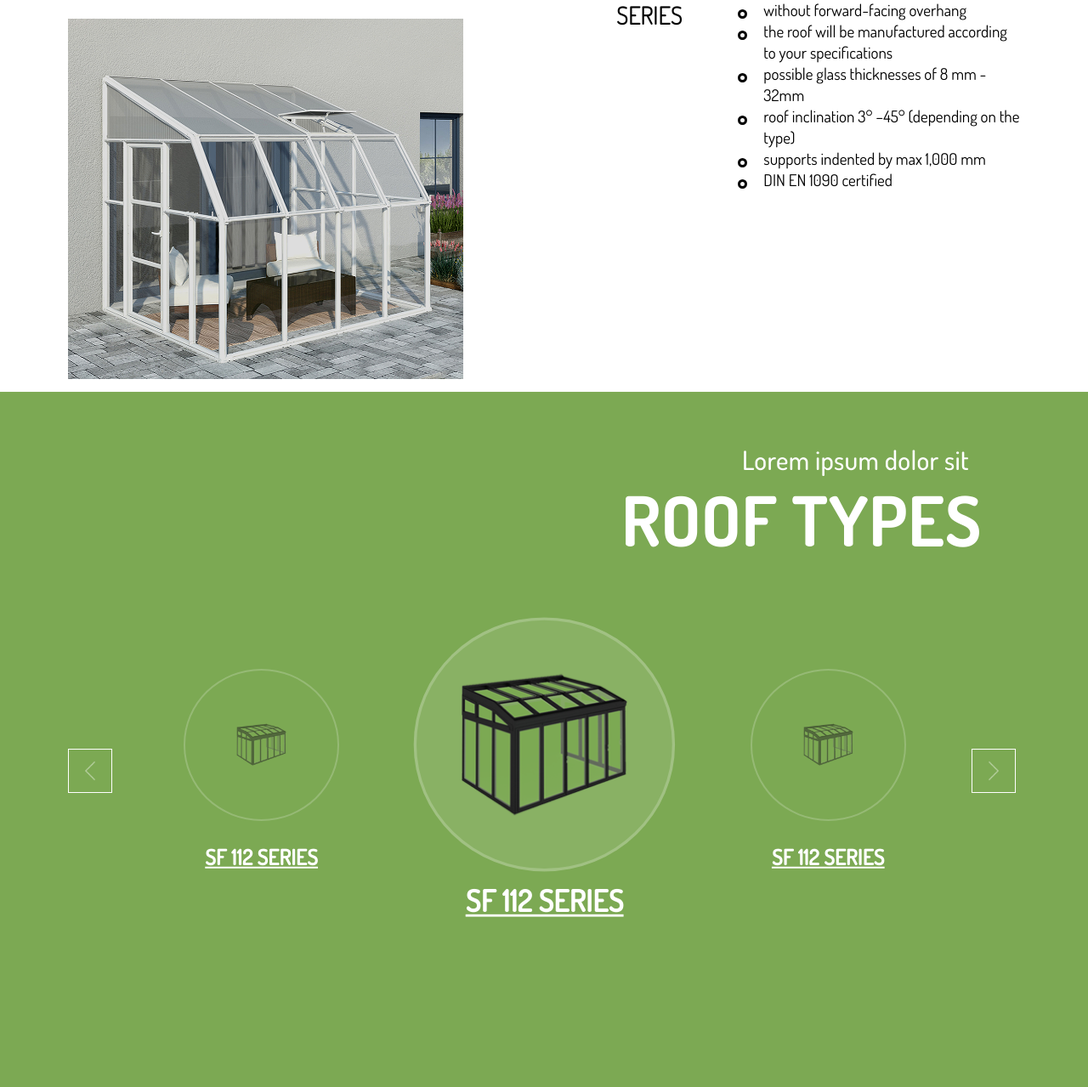
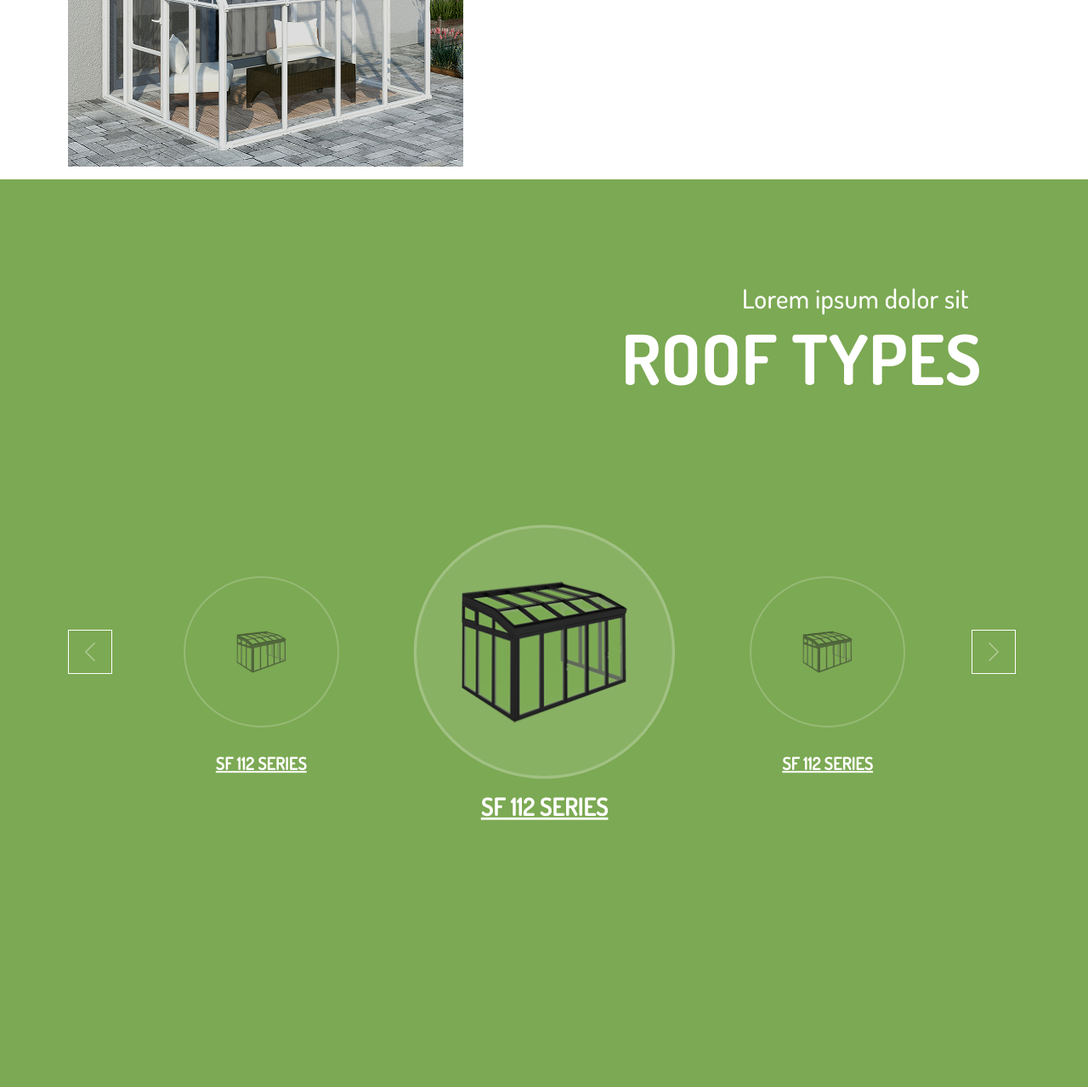
Before and after one commit to qulam/sunroomi, a PHP site: page / in a window 1280 px wide. Shown: the part 4318-5597 px from the top of the page at 85% size. Run offline with PHP 8.4, Linux system fonts and the light colour scheme; some libraries are stand-ins or nearby versions.

Commit message:
some changes

```diff
--- a/index.php
+++ b/index.php
@@ -394,7 +394,7 @@
     <!-- /Roof Types-->
 
     <!--Details & Highlights & Accecories -->
-    <section class="section-full-height">
+    <section class="section-full-height fixed-box-section">
         <div class="fixed-box">
             <div class="fixed-box-left">
                 <div class="content">
--- a/media/css/confugiration.css
+++ b/media/css/confugiration.css
@@ -1,10 +1,11 @@
 /*Configuration*/
 .ty-negative {
-    transform: translateY(-50%);
+    margin-top: -40%;
+    margin-top: -630px;
 }
 
 .conf {
-    /*Some codes*/
+    position: relative;
 }
 
 .conf_header {
--- a/media/css/media.css
+++ b/media/css/media.css
@@ -1,5 +1,49 @@
 /*Media Queries*/
-@media only screen and (max-width: 1500px) and (max-width: 1700px) {
+@media only screen and (min-width: 2221px) and (max-width: 2680px) {
+    .roof-types .owl-stage-outer {
+        min-height: 550px;
+    }
+
+    .r-carousel-box .owl-item.center li {
+        -webkit-transform: scale(1.1);
+        -moz-transform: scale(1.1);
+        -ms-transform: scale(1.1);
+        -o-transform: scale(1.1);
+        transform: scale(1.1);
+    }
+
+    .grid-fixed {
+        height: 1220px;
+    }
+
+    .carousel-g-box {
+        min-height: calc(100% - 150px);
+    }
+}
+
+@media only screen and (min-width: 2050px) and (max-width: 2220px) {
+    .roof-types .owl-stage-outer {
+        min-height: 490px;
+    }
+
+    .roof-types {
+        padding-bottom: 140px;
+    }
+
+    .grid-fixed {
+        height: 1040px;
+    }
+
+}
+
+@media only screen and (max-width: 1600px) {
+
+    .roof-types .additionally-div a {
+        font-size: 20px;
+    }
+}
+
+@media only screen and (min-width: 1500px) and (max-width: 1700px) {
     .r-carousel-box .item {
         margin: 60px;
     }
@@ -276,7 +320,7 @@
     }
 
     .r-carousel-box .item {
-        margin: 150px;
+        margin: 70px;
     }
 
     .owl-item.center {
@@ -586,6 +630,10 @@
         height: 750px;
     }
 
+    .fixed-box-section {
+        height: 1300px;
+    }
+
     .fixed-box-left .content p {
         padding-top: 40px;
         padding-bottom: 20px;
@@ -655,6 +703,9 @@
         top: -50px;
     }
 
+    .protected {
+        margin-top: 60px
+    }
 
 }
 
--- a/media/css/style.css
+++ b/media/css/style.css
@@ -263,10 +263,12 @@ ul li a {
 
 /*Header*/
 .header {
+    position: relative;
     padding-top: 30px;
     padding-right: 50px;
     padding-bottom: 30px;
     padding-left: 50px;
+    z-index: 999;
 }
 
 .header ul li {
@@ -329,6 +331,7 @@ ul li a {
     background-image: url("../img/main/1.png");
     background-size: cover;
     background-repeat: no-repeat;
+    /*z-index: -1;*/
 }
 
 .site_nav .left {
@@ -503,7 +506,7 @@ ul li a {
 }
 
 .main.not-home #gallery {
-    margin-top: -40%;
+    /*margin-top: -40%;*/
 }
 
 .gallery_header {
@@ -565,7 +568,7 @@ ul li a {
     display: flex;
     width: calc(100% - 145px);
     min-height: 100%;
-    transform: translateY(-220px);
+    transform: translateY(-230px);
 }
 
 .carousel-g {
@@ -786,11 +789,11 @@ ul li a {
     padding-left: 140px;
     padding-right: 140px;
     padding-bottom: 220px;
+    padding-top: 110px;
     width: 100%;
     background-size: cover;
     background-position: center;
     background-repeat: no-repeat;
-    padding-top: 50px;
 }
 
 .roof-types .additionally-div a {
@@ -811,7 +814,13 @@ ul li a {
 }
 
 .roof-types .owl-stage-outer {
-    min-height: 390px;
+    display: flex;
+    align-items: center;
+    min-height: 490px;
+}
+
+.roof-types .owl-stage-outer .owl-stage {
+    display: flex;
 }
 
 
--- a/media/js/main.js
+++ b/media/js/main.js
@@ -44,6 +44,9 @@ $(document).ready(function () {
         slideSpeed: 600,
         autoplay: false,
         responsive: {
+            992: {
+                items: 3
+            },
             1200: {
                 items: 3
             },
@@ -69,7 +72,6 @@ $(document).ready(function () {
 
 /*Animated Scroll Down Custom Plugin*/
 (function ($) {
-
     $.fn.Route = function () {
         var e = $(this);
         var id = e.attr('href');
@@ -77,14 +79,12 @@ $(document).ready(function () {
         var routingEoffset = routingE.offset().top;
 
         $("html, body").animate({scrollTop: routingEoffset}, 1000);
-    }
+    };
 
     $(document).on('click', '.link-route', function (e) {
         e.preventDefault();
         $(this).Route();
     });
-
-
 })(jQuery);
 /* /Animated Scroll Down Custom Plugin*/
 
@@ -118,3 +118,63 @@ $(document).ready(function () {
 
 });
 /* /Back To Top Button*/
+
+
+/*Height Adjust function for adjust selector height scheduled selector*/
+/*
+*  option = {} is an object and it contain two property (handle and 'asWindow');
+*  Default option is asWindow. When selected asWindow value for selector height then selector height equal Window natural height;
+*  You can change selector height after selected asWindow as css calc() method.For this :
+*  For Example : {handle : {height : 'asWindow', negative: 100, }} => selectorHeight = windowHeight - 100px;
+*  negative and positive must be integer and great than zero ... (by Alisoy);
+* */
+(function ($) {
+    $.fn.heightAdjust = function (option = {}) {
+        /*define
+            properties*/
+        var e = $(this);
+        var o = option;
+        var defaultHeight = $(window).height();
+        var negH, posH, oH;
+        /* /define
+            properties*/
+
+        /*Conditional
+            Rules*/
+        negH = (o.handle.negative == undefined || isNaN(o.handle.negative) || o.handle.negative < 0) ? 0 : o.handle.negative;
+        posH = (o.handle.positive == undefined || isNaN(o.handle.positive) || o.handle.positive < 0) ? 0 : o.handle.positive;
+        oH = (o.handle.height == 'asWindow') ? defaultHeight - negH + posH : o.handle.height - negH + posH;
+        /* /Conditional
+            Rules*/
+
+        e.css({
+            'height': oH
+        });
+    };
+
+    /*Affected to selector with heightAdjust() method when DOM ready or window resize*/
+    /*DOM ready*/
+    $('.main_top').heightAdjust({
+        handle: {
+            height: 'asWindow',
+            negative: 150,
+            // positive:
+        }
+    });
+    /* /DOM ready*/
+
+    /*Window resize*/
+    $(window).resize(function () {
+        $('.main_top').heightAdjust({
+            handle: {
+                height: 'asWindow',
+                negative: 150,
+                // positive:
+            }
+        });
+    });
+    /* /Window resize*/
+    /* /Affected to selector with heightAdjust() method when DOM ready or window resize*/
+
+})(jQuery);
+/*Height Adjust function for adjust selector height scheduled selector*/
```
